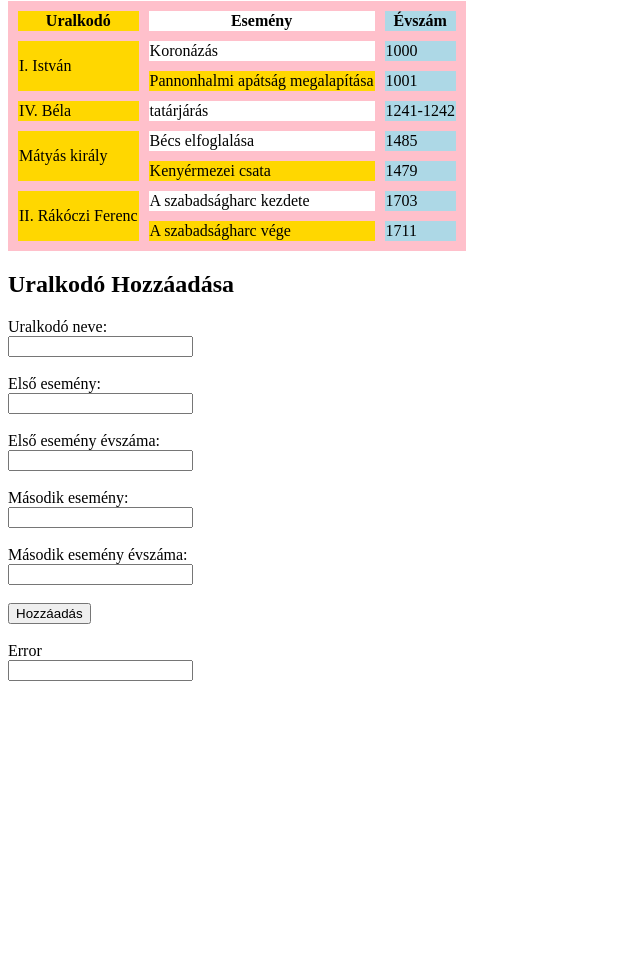
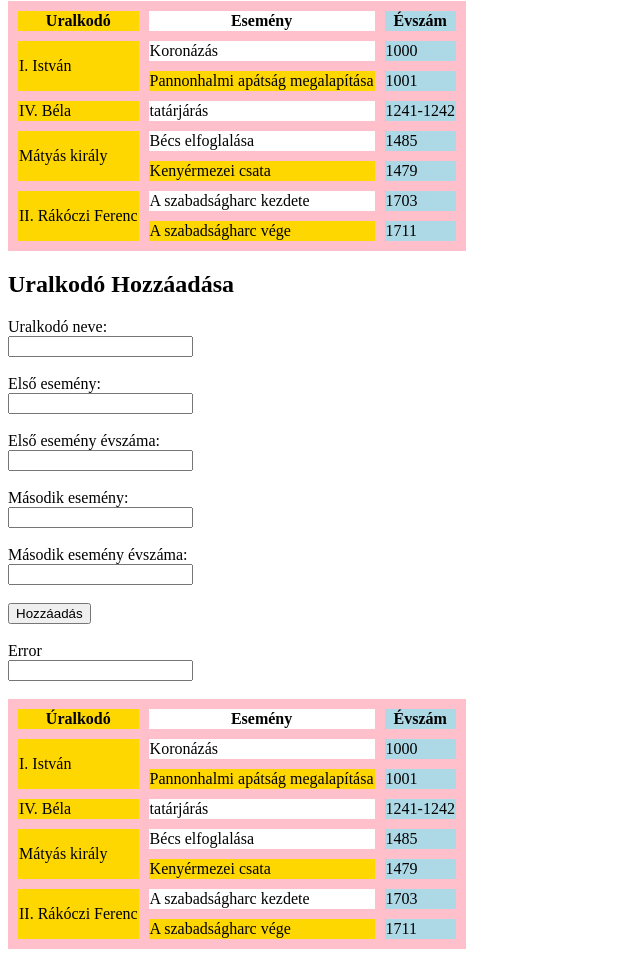
Before and after one commit to korteszedo/uralkodo, a plain HTML site: page index.html in a window 1280 px wide. Shown: the part 79-1036 px from the top of the page, without its empty margins (0-640 px from the left). Before the commit the page ends 800 px from the top, so only its background shows below. Drawn offline with Linux system fonts and the light colour scheme.

Commit message:
js 1. feladat

```diff
--- a/index.html
+++ b/index.html
@@ -86,4 +86,6 @@
 
 </body>
 
+<script src="main.js"></script>
+
 </html>
--- /dev/null
+++ b/main.js
@@ -0,0 +1,93 @@
+let array = [
+    {
+        uralkod : "I. István",
+        esemeny : "Koronázás",
+        esemeny2 : "Pannonhalmi apátság megalapítása",
+        evszam : "1000",
+        evszam2 : "1001"
+    },
+    {
+        uralkod : "IV. Béla",
+        esemeny : "tatárjárás",
+        evszam : "1241-1242"
+    },
+    {
+        uralkod : "Mátyás király",
+        esemeny : "Bécs elfoglalása",
+        esemeny2 : "Kenyérmezei csata",
+        evszam : "1485",
+        evszam2 : "1479"
+    },
+    {
+        uralkod : "II. Rákóczi Ferenc",
+        esemeny : "A szabadságharc kezdete",
+        esemeny2 : "A szabadságharc vége",
+        evszam : "1703",
+        evszam2 : "1711"
+    }
+];
+
+const table = document.createElement('table');
+document.body.appendChild(table);
+
+const thead = document.createElement('thead');
+table.appendChild(thead);
+
+const tr = document.createElement('tr');
+thead.appendChild(tr);
+
+const tbody = document.createElement('tbody');
+table.appendChild(tbody);
+
+const uralkodo = document.createElement('th');
+uralkodo.innerHTML = 'Úralkodó';
+tr.appendChild(uralkodo);
+
+const esemeny = document.createElement('th');
+esemeny.innerHTML = 'Esemény';
+tr.appendChild(esemeny);
+
+const evszam = document.createElement('th');
+evszam.innerHTML = 'Évszám';
+tr.appendChild(evszam);
+
+kiir(array);
+
+function kiir(asd) {
+    for (let adat of asd) {
+        const new_tr = document.createElement('tr');
+
+
+        const nev = document.createElement('td');
+        nev.innerHTML = adat.uralkod;
+        nev.rowSpan = adat.esemeny2 ? 2 : 1;
+        new_tr.appendChild(nev);
+
+
+        const esemeny1 = document.createElement('td');
+        esemeny1.innerHTML = adat.esemeny;
+        new_tr.appendChild(esemeny1);
+
+
+        const ev1 = document.createElement('td');
+        ev1.innerHTML = adat.evszam;
+        new_tr.appendChild(ev1);
+
+        tbody.appendChild(new_tr);
+
+
+        if (adat.esemeny2 && adat.evszam2) {
+            const plusz_sor = document.createElement('tr');
+
+            const esemeny2 = document.createElement('td');
+            esemeny2.innerHTML = adat.esemeny2;
+            plusz_sor.appendChild(esemeny2);
+
+            const ev2 = document.createElement('td');
+            ev2.innerHTML = adat.evszam2;
+            plusz_sor.appendChild(ev2);
+
+            tbody.appendChild(plusz_sor);
+        }
+    }
+}
```
